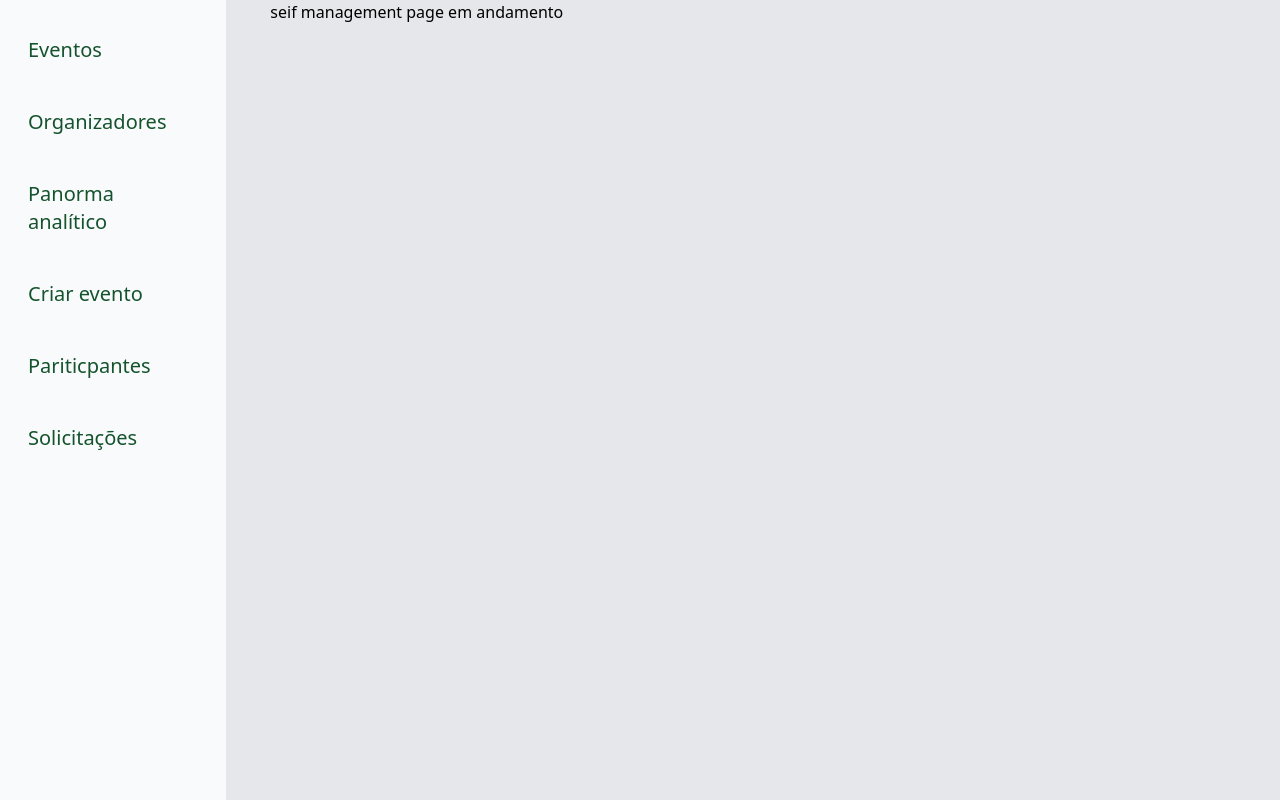
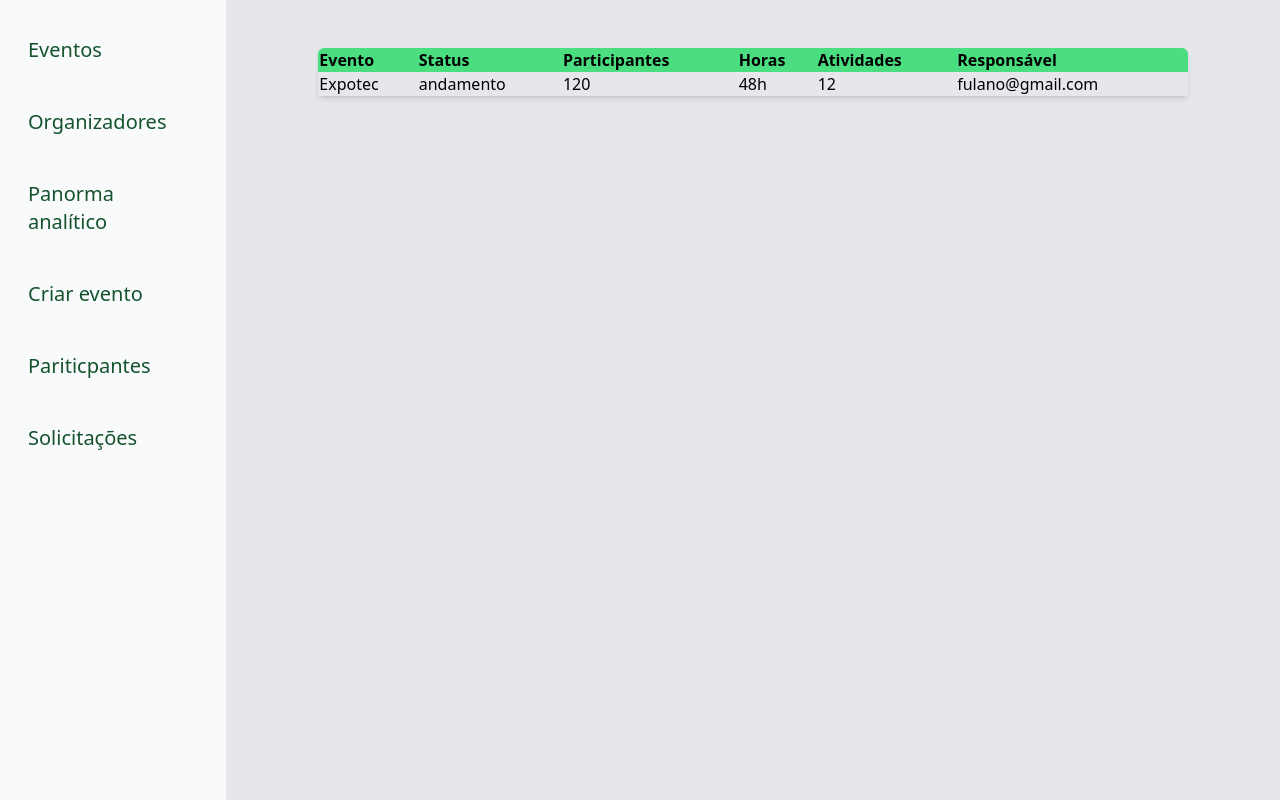
Before and after one commit to sad-course/seif-django, a Django app: page /management/ in a window 1280 px wide. Run offline with Django 5.2, Linux system fonts and the light colour scheme; some libraries are stand-ins or nearby versions.

Commit message:
feat: start  index table

```diff
--- a/management/templates/management/index.html
+++ b/management/templates/management/index.html
@@ -2,8 +2,33 @@
 {% load svg %}
 {% block content %}
 
-<div>
-    <h1> seif management page em andamento </h1>
+<div class = "p-12">
+
+    <table class = "w-full table-auto shadow-md">
+        <thead class = "bg-green-400" >
+            <tr class = "text-left  prose-th:p-3">
+                <th class = "rounded-tl-md" >Evento</th>
+                <th>Status</th>
+                <th>Participantes</th>
+                <th>Horas</th>
+                <th>Atividades</th>
+                <th class = "rounded-tr-md">Responsável</th>
+            </tr>
+        </thead>
+
+
+        <tbody>
+            <tr class = "prose-td:p-3">
+                <td class ="rounded-bl-md">Expotec</td>
+                <td> <div class = "default-tag">andamento</div> </td>
+                <td>120</td>
+                <td>48h</td>
+                <td>12</td>
+                <td class = "rounded-br-md">fulano@gmail.com</td>
+            </tr>
+        </tbody>
+
+    </table>
 </div>
 
 {% endblock %}
--- /dev/null
+++ b/management/templates/management/organizers.html
@@ -0,0 +1,5 @@
+{% extends 'management/base.html' %}
+
+{% block content %}
+
+{% endblock %}
```
Also changed, not shown: management/views.py (line endings or trailing spaces).
